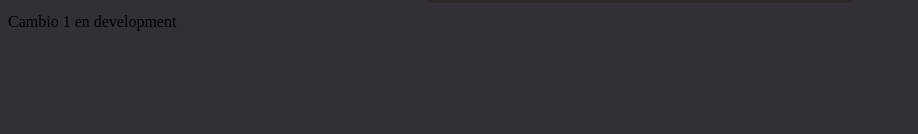
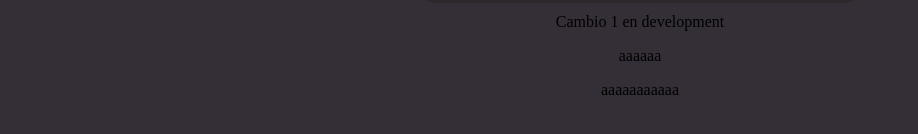
Before and after one commit to bpobletem/git_landing, a plain HTML site: page index.html in a window 1280 px wide. Shown: the part 578-712 px from the top of the page, without its empty margins (0-918 px from the left). Drawn offline with nearby package versions, Linux system fonts and the light colour scheme.

Commit message:
third commit

```diff
--- a/index.html
+++ b/index.html
@@ -18,6 +18,8 @@
       <a href="https://github.com/" target="_blank">Click aquí para ir a GitHub!</a>
     </button>
     <p>Cambio 1 en development</p>
+    <p>aaaaaa</p>
+    <p>aaaaaaaaaaa</p>
   </div>
 </body>
 </html>
--- a/style.css
+++ b/style.css
@@ -57,3 +57,7 @@ form {
   box-shadow: none;
   top: 6px;
 }
+
+p {
+  text-align: center;
+}
```
